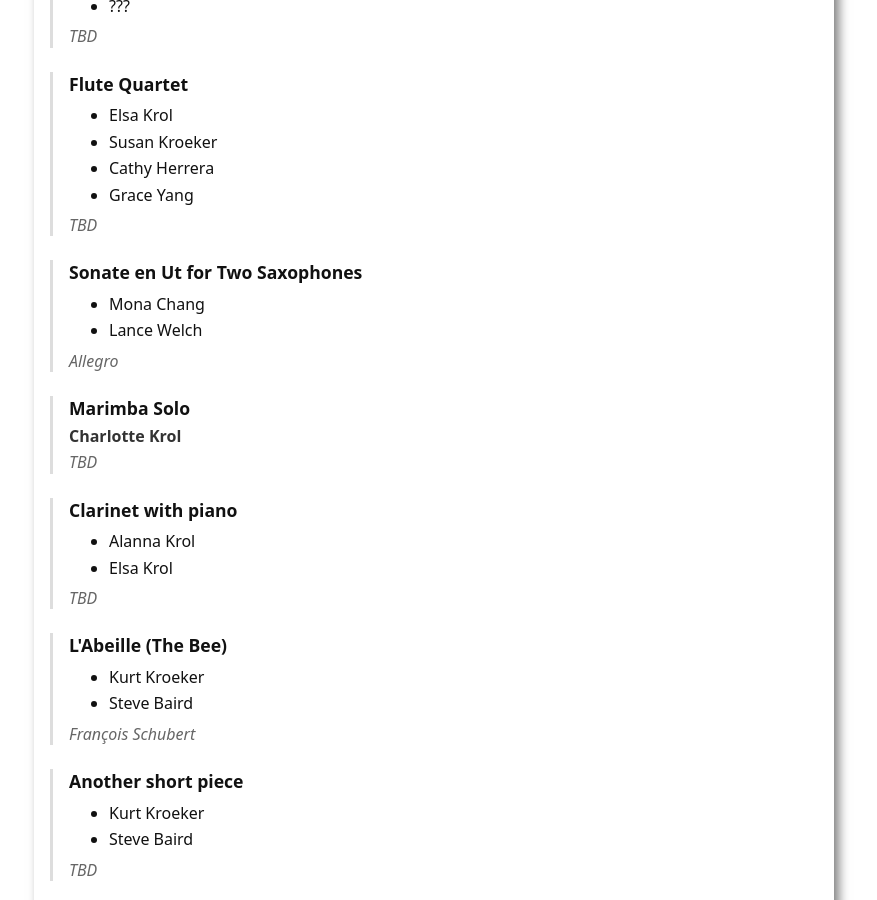
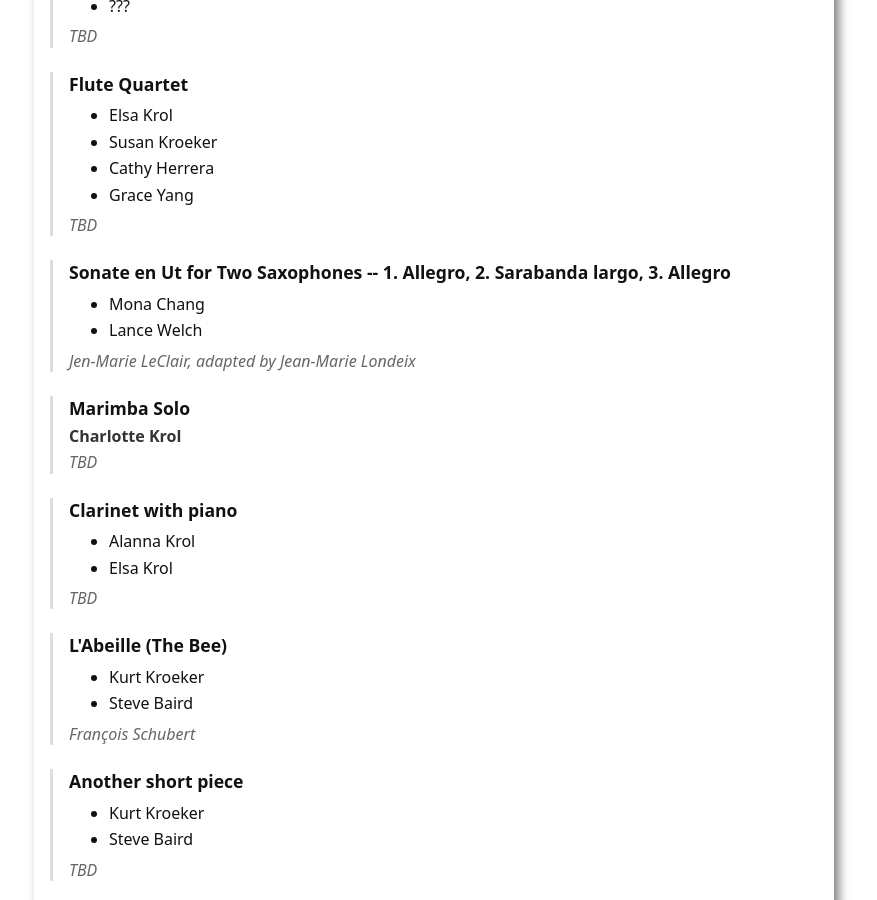
Before and after one commit to KurtKroeker/csehy-fundraising, a Jekyll site: the page built from program.md, in a window 1280 px wide and 900 px high, scrolled down 936 px. Shown: the whole window, without its empty margins (206-1083 px from the left). Built offline with Jekyll 4.4.1, drawn with Linux system fonts in a browser that asks for light colours.

Commit message:
tweak program

```diff
--- a/_data/program.yml
+++ b/_data/program.yml
@@ -41,14 +41,11 @@ sections:
           - "Grace Yang"
         notes: "TBD"
 
-      - title: "Sonate en Ut for Two Saxophones"
+      - title: "Sonate en Ut for Two Saxophones -- 1. Allegro, 2. Sarabanda largo, 3. Allegro"
         performers:
           - "Mona Chang"
           - "Lance Welch"
         notes: "Jen-Marie LeClair, adapted by Jean-Marie Londeix"
-        notes: "Allegro"
-        notes: "Sarabanda largo"
-        notes: "Allegro"
 
       - title: "Marimba Solo"
         performer: "Charlotte Krol"
```
